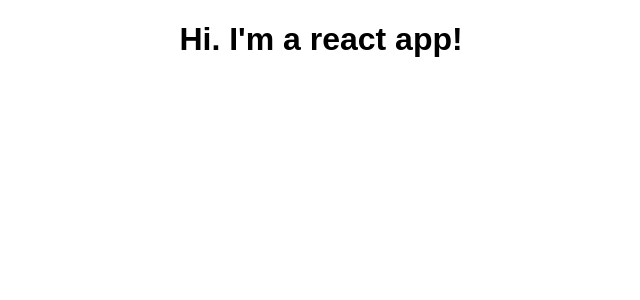
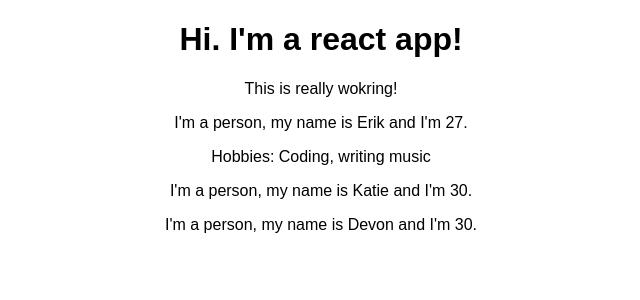
Before and after one commit to erik-t-irgens/react-app-guide, a React (Create React App) app: page / in a window 1280 px wide. Shown: the top 300 px of the page, without its empty margins (319-959 px from the left). Built offline with nearby package versions, Linux system fonts and the light colour scheme.

Commit message:
Add props.

```diff
--- a/src/App.js
+++ b/src/App.js
@@ -1,5 +1,6 @@
 import React, { Component } from 'react';
 import './App.css';
+import Person from './Person/Person';
 
 // This component has a class that is returning (rendering) the jsx data within the return() method. It looks like HTML, but it is actually JSX that is read by our workflow. The comment below describes what is actually being rednered in this instnace.
 
@@ -8,6 +9,10 @@ class App extends Component {
     return (
       <div className="App">
         <h1> Hi. I'm a react app!</h1>
+        <p>This is really wokring!</p>
+        <Person name="Erik" age="27" >Hobbies: Coding, writing music</Person>
+        <Person name="Katie" age="30" />
+        <Person name="Devon" age="30" />
       </div>
     );
     // This is what the above code is actually returning.
--- /dev/null
+++ b/src/Person/Person.js
@@ -0,0 +1,13 @@
+import React from 'react';
+
+const Person = (props) => {
+    return (
+        <div>
+            <p>I'm a person, my name is {props.name} and I'm {props.age}.</p>
+            <p>{props.children}</p>
+        </div>
+
+    )
+}
+
+export default Person;
```
